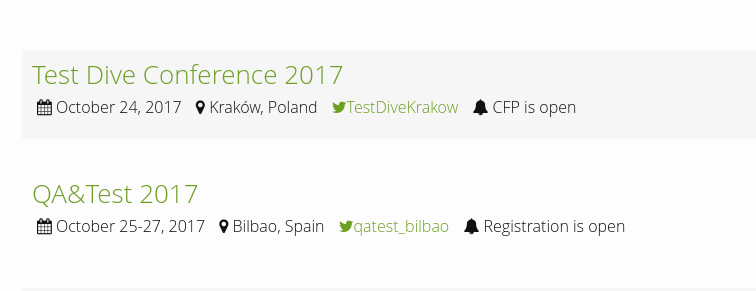
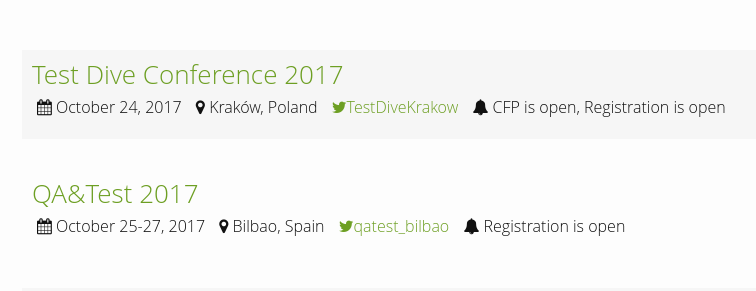
Before and after one commit to TestingConferences/testingconferences.github.io, a Jekyll site: the page built from index.html, in a window 1280 px wide and 900 px high, scrolled down 2328 px. Shown: the part 164-455 px from the top of the window, without its empty margins (248-1004 px from the left). Built offline with Jekyll 4.4.1, drawn with Linux system fonts in a browser that asks for light colours.

Commit message:
Update current.yml
Add status: Registration is open

```diff
--- a/_data/current.yml
+++ b/_data/current.yml
@@ -132,7 +132,7 @@
   dates: "October 24, 2017"
   url: http://www.testdive.pl/
   twitter: TestDiveKrakow
-  status: CFP is open
+  status: CFP is open, Registration is open
 
 - name: QA&Test 2017
   location: Bilbao, Spain
```
